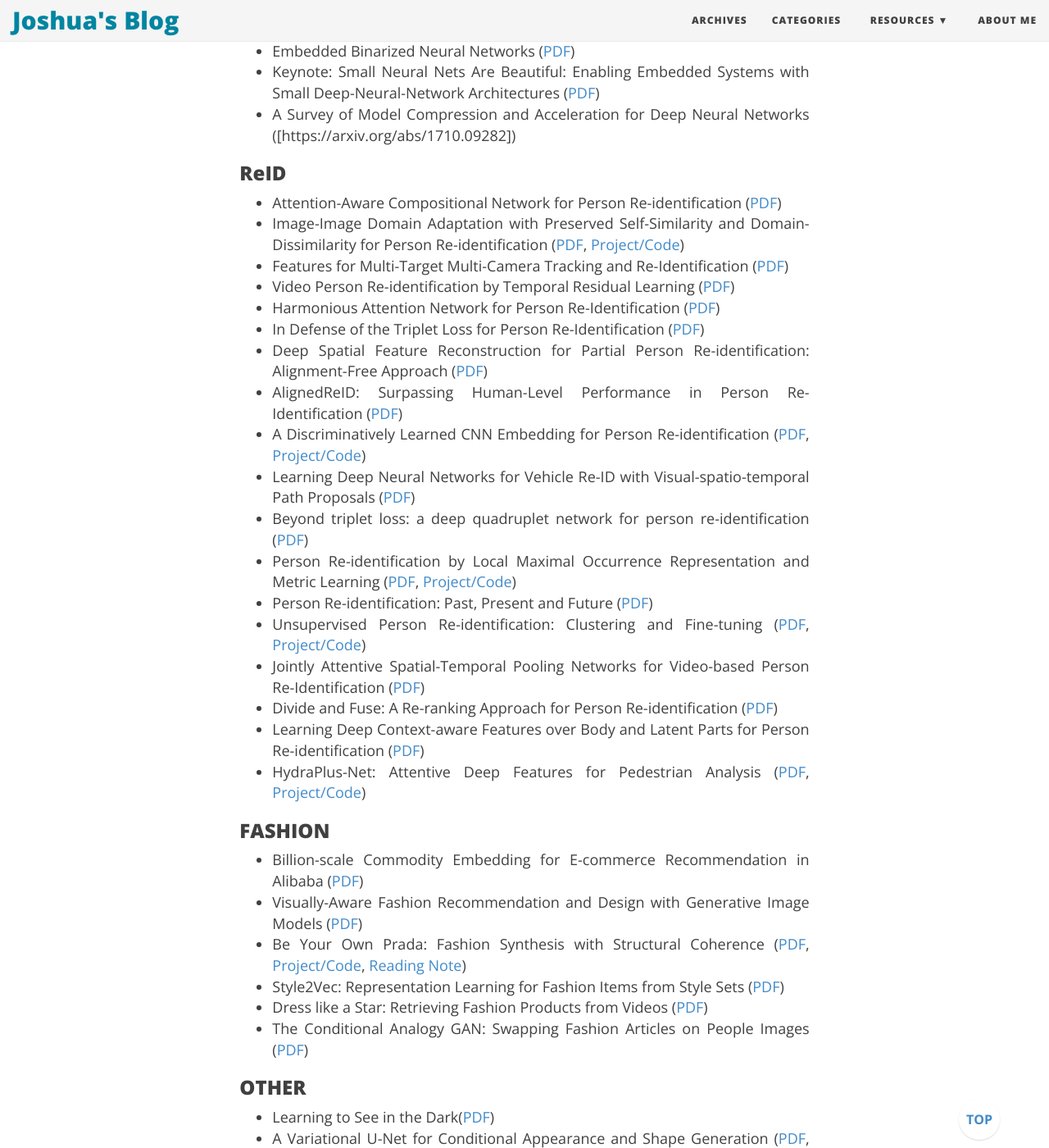
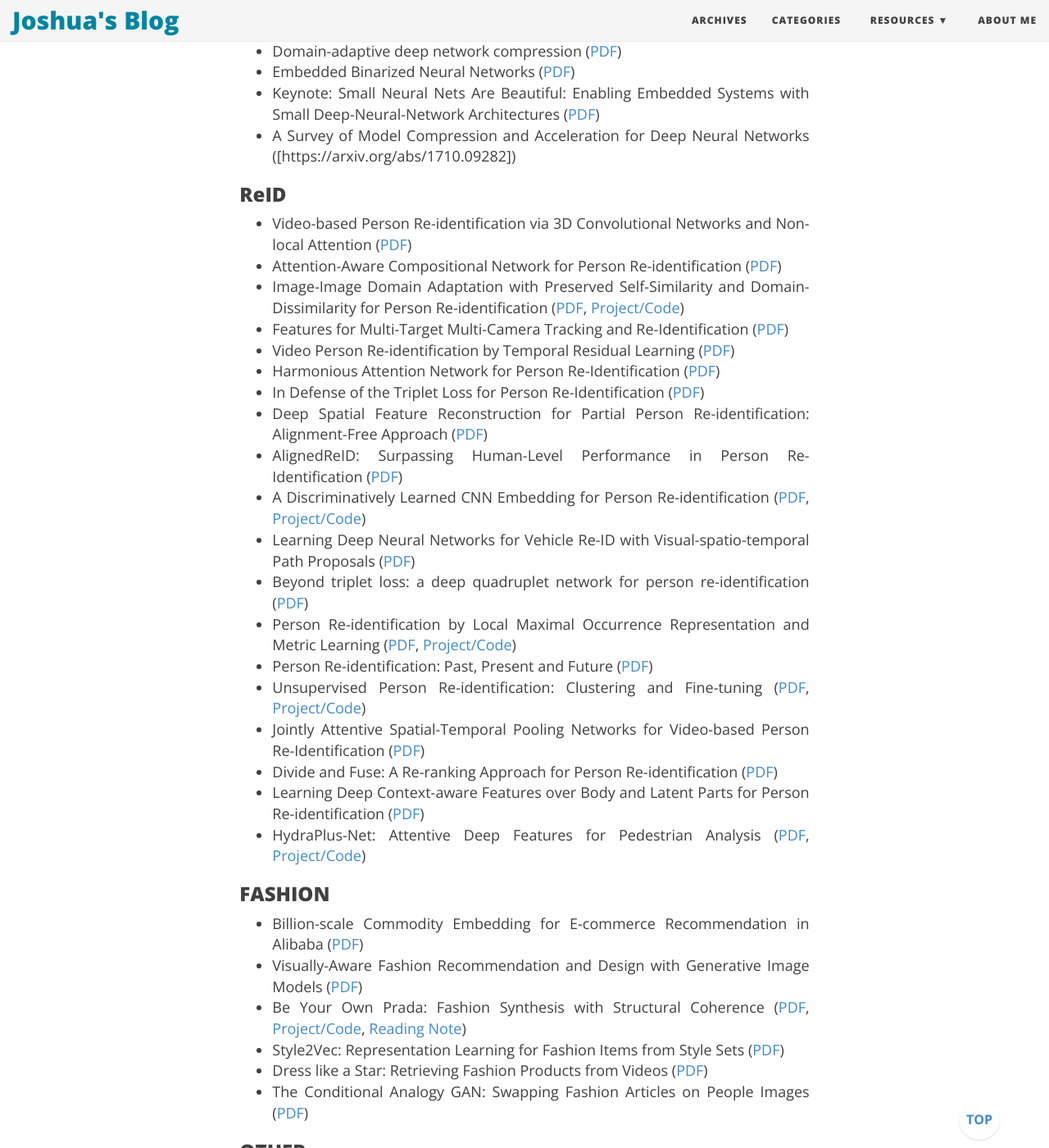
Before and after one commit to joshua19881228/joshua19881228.github.io, a Jekyll site: the page built from _posts/Computer_Vision/2016-08-25-my-jumble-of-computer-vision.md, in a window 1280 px wide and 1400 px high, scrolled down 24338 px. Shown: the whole window at 82% size. Built offline with Jekyll 4.4.1, drawn with Linux system fonts in a browser that asks for light colours; nearby versions of some CDN libraries; formulas are drawn with MathJax 3; comment, search, counter and statistics services are not loaded; some of the changed text lies outside the part shown.

Commit message:
update post

```diff
--- a/_posts/Computer_Vision/2016-08-25-my-jumble-of-computer-vision.md
+++ b/_posts/Computer_Vision/2016-08-25-my-jumble-of-computer-vision.md
@@ -14,6 +14,7 @@
 
 ### OBJECT/SALIENCY DETECTION
 
+* A Single Shot Text Detector with Scale-adaptive Anchors ([PDF](https://arxiv.org/abs/1807.01884))
 * Small-scale Pedestrian Detection Based on Somatic Topology Localization and Temporal Feature Aggregation ([PDF](https://arxiv.org/abs/1807.01438))
 * Object detection at 200 Frames Per Second ([PDF](https://arxiv.org/abs/1805.06361), )
 * DetNet: A Backbone network for Object Detection ([PDF](https://arxiv.org/abs/1804.06215), [Reading Note](https://joshua19881228.github.io/2018-05-01-DetNet/))
@@ -627,6 +628,7 @@
 
 ### ReID ###
 
+* Video-based Person Re-identification via 3D Convolutional Networks and Non-local Attention ([PDF](https://arxiv.org/abs/1807.05073))
 * Attention-Aware Compositional Network for Person Re-identification ([PDF](https://arxiv.org/abs/1805.03344))
 * Image-Image Domain Adaptation with Preserved Self-Similarity and Domain-Dissimilarity for Person Re-identification ([PDF](https://arxiv.org/abs/1711.07027), [Project/Code](https://github.com/Simon4Yan/Learning-via-Translation))
 * Features for Multi-Target Multi-Camera Tracking and Re-Identification ([PDF](https://arxiv.org/abs/1803.10859))
@@ -657,6 +659,7 @@
 
 ### OTHER ###
 
+* Zoom-Net: Mining Deep Feature Interactions for Visual Relationship Recognition ([PDF](https://arxiv.org/abs/1807.04979), [Project/Code](https://github.com/gjyin91/ZoomNet))
 * Learning to See in the Dark([PDF](https://arxiv.org/abs/1805.01934))
 * A Variational U-Net for Conditional Appearance and Shape Generation ([PDF](https://arxiv.org/abs/1804.04694), [Project/Code](https://compvis.github.io/vunet/))
 * Synthesizing Images of Humans in Unseen Poses ([PDF](https://arxiv.org/abs/1804.07739v1))
```
